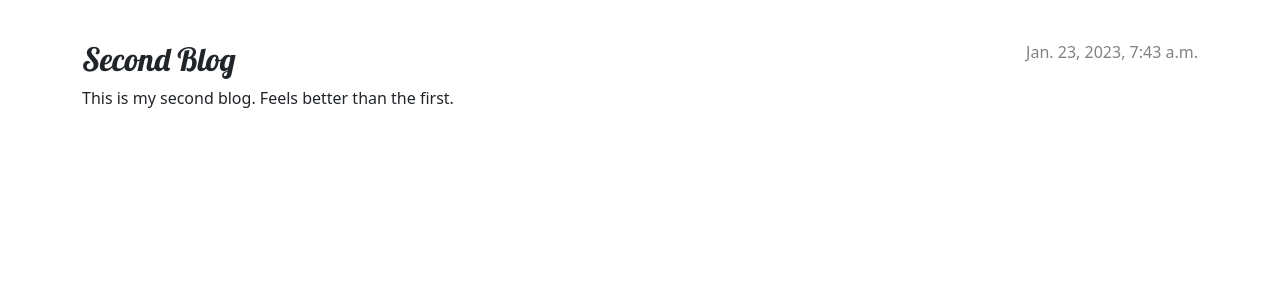
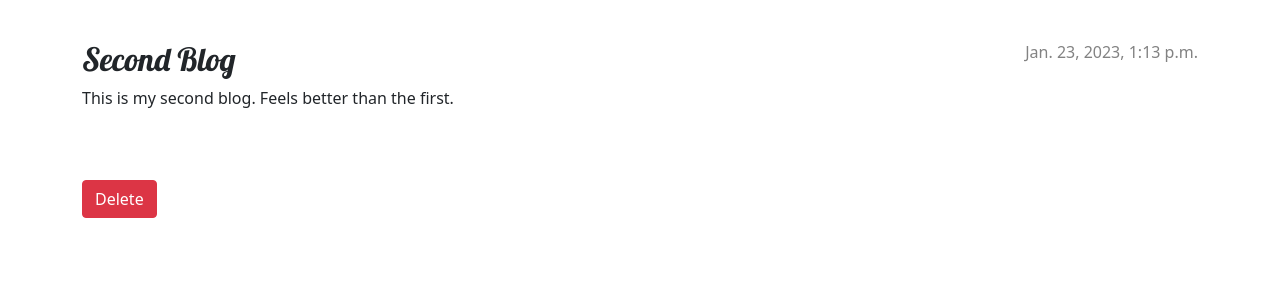
Before and after one commit to Abu-Zafar7/Django-Blog, a Django app: page /post/2/ in a window 1280 px wide. Shown: the part 121-421 px from the top of the page. Run offline with Django 4.2, Linux system fonts and the light colour scheme; data comes from the database, SQL or seed files in the repository; both versions use the stored data as it was after the commit.

Commit message:
Added delete button

```diff
--- a/blog/templates/blog/post_detail.html
+++ b/blog/templates/blog/post_detail.html
@@ -17,4 +17,8 @@
         <h2>{{ post.title }}</h2>
         <p>{{ post.text|linebreaksbr }}</p>
     </article>
+
+
+
+   <a href="{% url 'post_delete' pk=post.pk %}" class="btn btn-danger">Delete</a></button>
 {% endblock %}
--- a/blog/templates/blog/post_edit.html
+++ b/blog/templates/blog/post_edit.html
@@ -7,4 +7,7 @@
         {{ form.as_p }}
         <button type="submit" class="save btn btn-secondary">Save</button>
     </form>
+
+
+
 {% endblock %}
--- a/blog/urls.py
+++ b/blog/urls.py
@@ -6,5 +6,6 @@ urlpatterns = [
     path('', views.post_list, name='post_list'),
     path('post/<int:pk>/',views.post_detail,name='post_detail'),
     path('post/new/',views.post_new,name='post_new'),
-    path('post/<int:pk>/edit/',views.post_edit,name='post_edit')
+    path('post/<int:pk>/edit/',views.post_edit,name='post_edit'),
+    path('post/<int:pk>/delete/',views.post_delete, name='post_delete')
 ]
--- a/blog/views.py
+++ b/blog/views.py
@@ -20,7 +20,7 @@ def post_new(request):
             post.author = request.user
             post.published_date = timezone.now()
             post.save()
-            return redirect('post_detail', pk=post.pk)
+            return redirect('post_list')
     else:
         form = PostForm()
     return render(request, 'blog/post_edit.html', {'form': form})
@@ -38,3 +38,12 @@ def post_edit(request, pk):
     else:
         form = PostForm(instance=post)
     return render(request, 'blog/post_edit.html', {'form': form})
+
+def post_delete(request,pk):
+
+    post = get_object_or_404(Post,pk=pk)
+
+    if request.method == 'POST':
+        post.delete()
+        return redirect('post_list')
+    return render(request,'blog/post_delete.html', {'post': post})
--- a/myblog/settings.py
+++ b/myblog/settings.py
@@ -106,7 +106,7 @@ AUTH_PASSWORD_VALIDATORS = [
 
 LANGUAGE_CODE = 'en-us'
 
-TIME_ZONE = 'UTC'
+TIME_ZONE = 'Asia/Kolkata'
 
 USE_I18N = True
 
```
Also changed, not shown: blog/templates/blog/post_delete.html (added, +9 -0 lines), blog/static/css/blog.css (line endings or trailing spaces), db.sqlite3.
